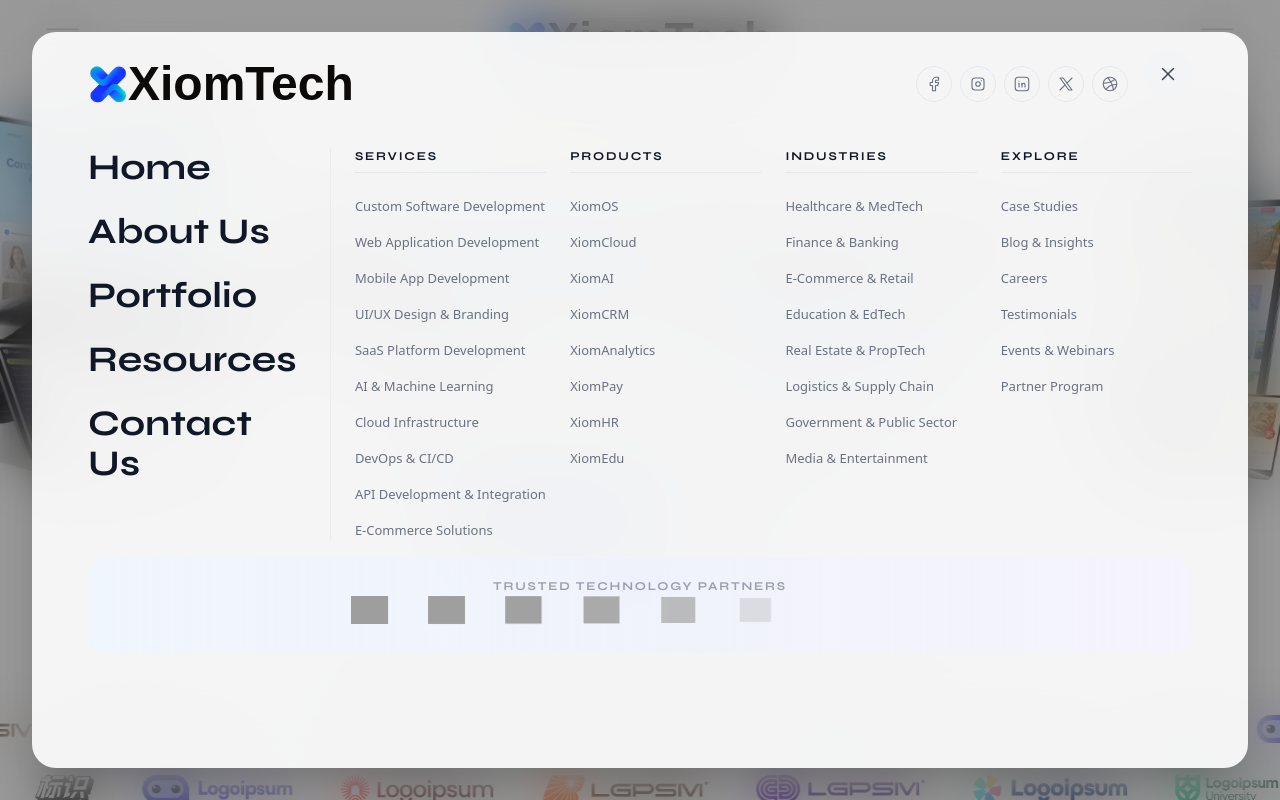
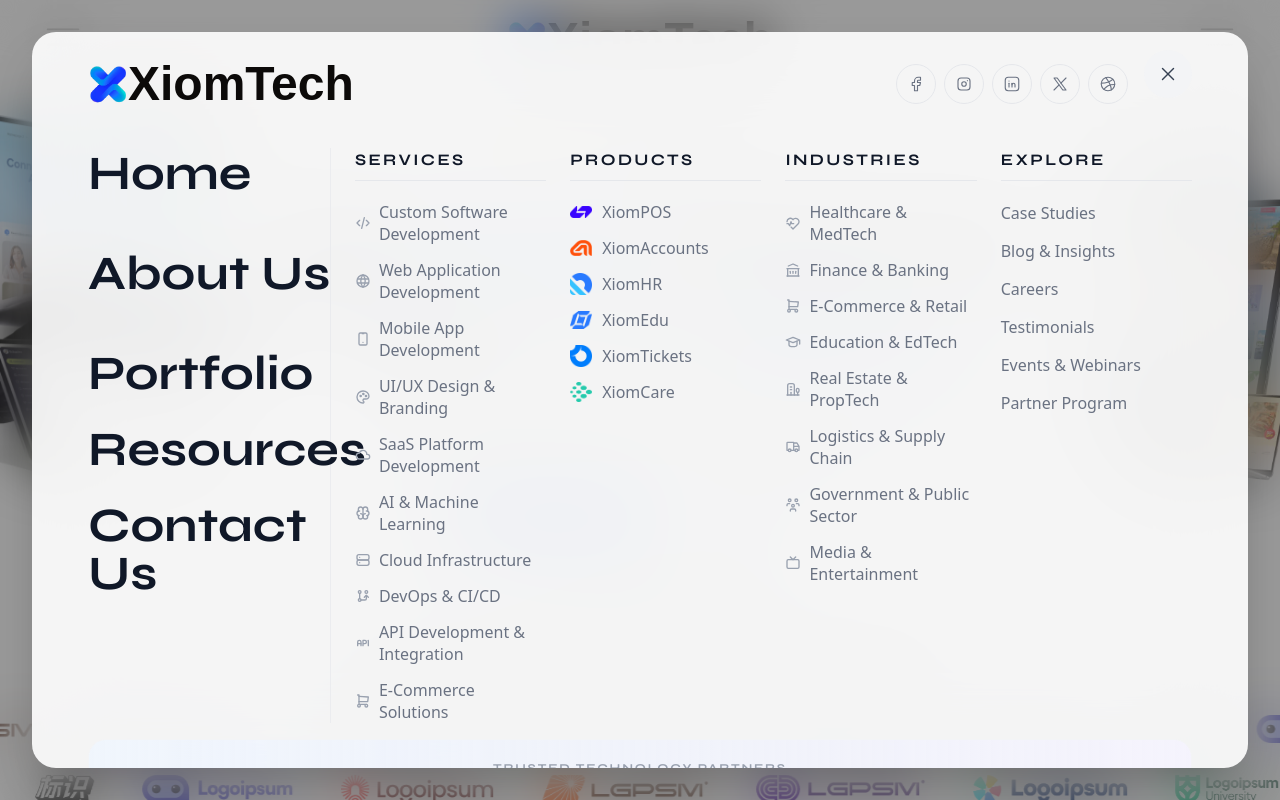
Before and after one commit to mh-miyad/xiomtech-v2, a Next.js app: page / in a window 1280 px wide. Both pictures are taken after a click on the button 63 px from the left and 37 px from the top of the page. Shown: the top 800 px of the page. Built offline with nearby package versions, Linux system fonts and the light colour scheme; grey boxes are pictures that could not be loaded; a web font is replaced by a local one.

Commit message:
done adding this

```diff
--- a/src/components/common/FullPageMenu.tsx
+++ b/src/components/common/FullPageMenu.tsx
@@ -1,20 +1,54 @@
 "use client";
 import {
+  IconApi,
   IconArrowRight,
+  IconBrain,
   IconBrandDribbble,
   IconBrandFacebook,
   IconBrandInstagram,
   IconBrandLinkedin,
   IconBrandWhatsapp,
   IconBrandX,
+  IconBuildingBank,
+  IconBuildingEstate,
+  IconCloud,
+  IconCode,
+  IconDeviceMobile,
+  IconDeviceTv,
+  IconGitBranch,
+  IconHeartbeat,
   IconMail,
+  IconPalette,
   IconPhone,
+  IconSchool,
+  IconServer,
+  IconShoppingCart,
+  IconTruck,
+  IconUsersGroup,
+  IconWorld,
   IconX,
 } from "@tabler/icons-react";
 import gsap from "gsap";
 import Image from "next/image";
+import Link from "next/link";
+import type { ComponentType, SVGProps } from "react";
 import { useCallback, useEffect, useRef } from "react";
 import Logo from "./Logo";
+
+/* ── Types ── */
+type IconComponent = ComponentType<
+  SVGProps<SVGSVGElement> & { size?: number; stroke?: number }
+>;
+
+type MenuItem = {
+  name: string;
+  icon: IconComponent;
+};
+
+type ProductItem = {
+  name: string;
+  icon: string;
+};
 
 const mainNav = [
   { name: "Home", href: "#" },
@@ -24,39 +58,37 @@
   { name: "Contact Us", href: "#" },
 ];
 
-const services = [
-  "Custom Software Development",
-  "Web Application Development",
-  "Mobile App Development",
-  "UI/UX Design & Branding",
-  "SaaS Platform Development",
-  "AI & Machine Learning",
-  "Cloud Infrastructure",
-  "DevOps & CI/CD",
-  "API Development & Integration",
-  "E-Commerce Solutions",
+const services: MenuItem[] = [
+  { name: "Custom Software Development", icon: IconCode },
+  { name: "Web Application Development", icon: IconWorld },
+  { name: "Mobile App Development", icon: IconDeviceMobile },
+  { name: "UI/UX Design & Branding", icon: IconPalette },
+  { name: "SaaS Platform Development", icon: IconCloud },
+  { name: "AI & Machine Learning", icon: IconBrain },
+  { name: "Cloud Infrastructure", icon: IconServer },
+  { name: "DevOps & CI/CD", icon: IconGitBranch },
+  { name: "API Development & Integration", icon: IconApi },
+  { name: "E-Commerce Solutions", icon: IconShoppingCart },
 ];
 
-const products = [
-  "XiomOS",
-  "XiomCloud",
-  "XiomAI",
-  "XiomCRM",
-  "XiomAnalytics",
-  "XiomPay",
-  "XiomHR",
-  "XiomEdu",
+const products: ProductItem[] = [
+  { name: "XiomPOS", icon: "/xiom/xiompos.png" },
+  { name: "XiomAccounts", icon: "/xiom/xiomaccount.png" },
+  { name: "XiomHR", icon: "/xiom/hrm.png" },
+  { name: "XiomEdu", icon: "/xiom/XiomEduFlow.png" },
+  { name: "XiomTickets", icon: "/xiom/xiomTickets.png" },
+  { name: "XiomCare", icon: "/xiom/xiomCare.png" },
 ];
 
-const industries = [
-  "Healthcare & MedTech",
-  "Finance & Banking",
-  "E-Commerce & Retail",
-  "Education & EdTech",
-  "Real Estate & PropTech",
-  "Logistics & Supply Chain",
-  "Government & Public Sector",
-  "Media & Entertainment",
+const industries: MenuItem[] = [
+  { name: "Healthcare & MedTech", icon: IconHeartbeat },
+  { name: "Finance & Banking", icon: IconBuildingBank },
+  { name: "E-Commerce & Retail", icon: IconShoppingCart },
+  { name: "Education & EdTech", icon: IconSchool },
+  { name: "Real Estate & PropTech", icon: IconBuildingEstate },
+  { name: "Logistics & Supply Chain", icon: IconTruck },
+  { name: "Government & Public Sector", icon: IconUsersGroup },
+  { name: "Media & Entertainment", icon: IconDeviceTv },
 ];
 
 const explore = [
@@ -142,61 +174,67 @@
       .fromTo(
         menu,
         { scale: 0, borderRadius: "50%", opacity: 0 },
-        { scale: 1, borderRadius: "24px", opacity: 1, duration: 0.7, ease: "power3.inOut" },
+        {
+          scale: 1,
+          borderRadius: "24px",
+          opacity: 1,
+          duration: 0.7,
+          ease: "power3.inOut",
+        }
       )
       .fromTo(
         "[data-menu-close]",
         { rotate: -90, opacity: 0, scale: 0.5 },
         { rotate: 0, opacity: 1, scale: 1, duration: 0.4 },
-        "-=0.2",
+        "-=0.2"
       )
       .fromTo(
         "[data-menu-logo]",
         { y: -20, opacity: 0 },
         { y: 0, opacity: 1, duration: 0.5 },
-        "-=0.3",
+        "-=0.3"
       )
       .fromTo(
         "[data-menu-social]",
         { y: -15, opacity: 0 },
         { y: 0, opacity: 1, duration: 0.4, stagger: 0.05 },
-        "-=0.3",
+        "-=0.3"
       )
       .fromTo(
         "[data-menu-main-link]",
         { x: -40, opacity: 0 },
         { x: 0, opacity: 1, duration: 0.5, stagger: 0.06 },
-        "-=0.3",
+        "-=0.3"
       )
       .fromTo(
         "[data-menu-col-title]",
         { y: 25, opacity: 0 },
         { y: 0, opacity: 1, duration: 0.45, stagger: 0.06 },
-        "-=0.4",
+        "-=0.4"
       )
       .fromTo(
         "[data-menu-item]",
         { y: 15, opacity: 0 },
         { y: 0, opacity: 1, duration: 0.35, stagger: 0.015 },
-        "-=0.3",
+        "-=0.3"
       )
       .fromTo(
         "[data-menu-partners]",
         { y: 20, opacity: 0 },
         { y: 0, opacity: 1, duration: 0.5 },
-        "-=0.2",
+        "-=0.2"
       )
       .fromTo(
         "[data-menu-partner-logo]",
         { scale: 0.8, opacity: 0 },
         { scale: 1, opacity: 1, duration: 0.3, stagger: 0.04 },
-        "-=0.3",
+        "-=0.3"
       )
       .fromTo(
         "[data-menu-footer]",
         { y: 20, opacity: 0 },
         { y: 0, opacity: 1, duration: 0.5 },
-        "-=0.2",
+        "-=0.2"
       );
   }, []);
 
@@ -217,11 +255,17 @@
 
     tl.to(
       "[data-menu-item], [data-menu-col-title], [data-menu-main-link], [data-menu-partner-logo], [data-menu-partners], [data-menu-footer], [data-menu-logo], [data-menu-social], [data-menu-close]",
-      { opacity: 0, y: -10, duration: 0.2, stagger: 0.008 },
+      { opacity: 0, y: -10, duration: 0.2, stagger: 0.008 }
     ).to(
       menu,
-      { scale: 0, borderRadius: "50%", opacity: 0, duration: 0.5, ease: "power3.inOut" },
-      "-=0.05",
+      {
+        scale: 0,
+        borderRadius: "50%",
+        opacity: 0,
+        duration: 0.5,
+        ease: "power3.inOut",
+      },
+      "-=0.05"
     );
   }, []);
 
@@ -269,7 +313,7 @@
                   key={s.label}
                   href={s.href}
                   data-menu-social
-                  className="opacity-0 size-9 flex items-center justify-center rounded-full border border-gray-200 text-gray-500 hover:text-blue-600 hover:border-blue-300 transition-colors duration-200"
+                  className="opacity-0 size-10 flex items-center justify-center rounded-full border border-gray-200 text-gray-500 hover:text-blue-600 hover:border-blue-300 transition-colors duration-200"
                   aria-label={s.label}
                 >
                   <s.icon size={18} stroke={1.5} />
@@ -301,7 +345,7 @@
                     key={link.name}
                     href={link.href}
                     data-menu-main-link
-                    className="opacity-0 group flex items-center gap-2 font-[family-name:var(--font-syne)] text-xl sm:text-2xl lg:text-3xl xl:text-4xl font-bold text-gray-900 hover:text-blue-600 transition-colors duration-200 py-1 lg:py-2.5"
+                    className="opacity-0 group flex items-center gap-2 font-[family-name:var(--font-syne)] text-2xl sm:text-3xl lg:text-4xl xl:text-5xl font-bold text-gray-900 hover:text-blue-600 transition-colors duration-200 py-1.5 lg:py-3"
                   >
                     <span>{link.name}</span>
                     <IconArrowRight
@@ -320,19 +364,23 @@
                 <div>
                   <h3
                     data-menu-col-title
-                    className="opacity-0 text-[10px] md:text-xs font-[family-name:var(--font-syne)] font-bold uppercase tracking-[0.15em] text-gray-900 mb-4 md:mb-5 pb-2 border-b border-gray-200"
+                    className="opacity-0  font-[family-name:var(--font-syne)] font-bold uppercase tracking-[0.15em] text-gray-900 mb-4 md:mb-5 pb-2 border-b border-gray-200"
                   >
                     Services
                   </h3>
-                  <ul className="space-y-2.5 md:space-y-3">
+                  <ul className="space-y-3 md:space-y-3.5">
                     {services.map((item) => (
-                      <li key={item} data-menu-item className="opacity-0">
-                        <a
-                          href="#"
-                          className="text-xs md:text-[13px] text-gray-500 hover:text-gray-900 transition-colors duration-200 leading-snug"
+                      <li key={item.name} data-menu-item className="opacity-0">
+                        <Link
+                          href="/"
+                          className="flex items-center gap-2 text-sm md:text-base text-gray-500 hover:text-blue-600 transition-colors duration-200 leading-snug group"
                         >
-                          {item}
-                        </a>
+                          <item.icon
+                            size={16}
+                            className="shrink-0 text-gray-400 group-hover:text-blue-500 transition-colors duration-200"
+                          />
+                          {item.name}
+                        </Link>
                       </li>
                     ))}
                   </ul>
@@ -342,18 +390,25 @@
                 <div>
                   <h3
                     data-menu-col-title
-                    className="opacity-0 text-[10px] md:text-xs font-[family-name:var(--font-syne)] font-bold uppercase tracking-[0.15em] text-gray-900 mb-4 md:mb-5 pb-2 border-b border-gray-200"
+                    className="opacity-0 font-[family-name:var(--font-syne)] font-bold uppercase tracking-[0.15em] text-gray-900 mb-4 md:mb-5 pb-2 border-b border-gray-200"
                   >
                     Products
                   </h3>
-                  <ul className="space-y-2.5 md:space-y-3">
+                  <ul className="space-y-3 md:space-y-3.5">
                     {products.map((item) => (
-                      <li key={item} data-menu-item className="opacity-0">
+                      <li key={item.name} data-menu-item className="opacity-0">
                         <a
                           href="#"
-                          className="text-xs md:text-[13px] text-gray-500 hover:text-gray-900 transition-colors duration-200 leading-snug"
+                          className="flex items-center gap-2.5 text-sm md:text-base text-gray-500 hover:text-blue-600 transition-colors duration-200 leading-snug group"
                         >
-                          {item}
+                          <Image
+                            src={item.icon}
+                            alt={item.name}
+                            width={22}
+                            height={22}
+                            className="size-5 md:size-[22px] rounded object-contain shrink-0"
+                          />
+                          <span className="font-medium">{item.name}</span>
                         </a>
                       </li>
                     ))}
@@ -364,19 +419,23 @@
                 <div>
                   <h3
                     data-menu-col-title
-                    className="opacity-0 text-[10px] md:text-xs font-[family-name:var(--font-syne)] font-bold uppercase tracking-[0.15em] text-gray-900 mb-4 md:mb-5 pb-2 border-b border-gray-200"
+                    className="opacity-0   font-[family-name:var(--font-syne)] font-bold uppercase tracking-[0.15em] text-gray-900 mb-4 md:mb-5 pb-2 border-b border-gray-200"
                   >
                     Industries
                   </h3>
-                  <ul className="space-y-2.5 md:space-y-3">
+                  <ul className="space-y-3 md:space-y-3.5">
                     {industries.map((item) => (
-                      <li key={item} data-menu-item className="opacity-0">
-                        <a
+                      <li key={item.name} data-menu-item className="opacity-0">
+                        <Link
                           href="#"
-                          className="text-xs md:text-[13px] text-gray-500 hover:text-gray-900 transition-colors duration-200 leading-snug"
+                          className="flex items-center gap-2 text-sm md:text-base text-gray-500 hover:text-blue-600 transition-colors duration-200 leading-snug group"
                         >
-                          {item}
-                        </a>
+                          <item.icon
+                            size={16}
+                            className="shrink-0 text-gray-400 group-hover:text-blue-500 transition-colors duration-200"
+                          />
+                          {item.name}
+                        </Link>
                       </li>
                     ))}
                   </ul>
@@ -386,19 +445,19 @@
                 <div>
                   <h3
                     data-menu-col-title
-                    className="opacity-0 text-[10px] md:text-xs font-[family-name:var(--font-syne)] font-bold uppercase tracking-[0.15em] text-gray-900 mb-4 md:mb-5 pb-2 border-b border-gray-200"
+                    className="opacity-0  font-[family-name:var(--font-syne)] font-bold uppercase tracking-[0.15em] text-gray-900 mb-4 md:mb-5 pb-2 border-b border-gray-200"
                   >
                     Explore
                   </h3>
-                  <ul className="space-y-2.5 md:space-y-3">
+                  <ul className="space-y-3 md:space-y-3.5">
                     {explore.map((item) => (
                       <li key={item} data-menu-item className="opacity-0">
-                        <a
+                        <Link
                           href="#"
-                          className="text-xs md:text-[13px] text-gray-500 hover:text-gray-900 transition-colors duration-200 leading-snug"
+                          className="text-sm md:text-base text-gray-500 hover:text-blue-600 transition-colors duration-200 leading-snug"
                         >
                           {item}
-                        </a>
+                        </Link>
                       </li>
                     ))}
                   </ul>
@@ -413,7 +472,7 @@
           data-menu-partners
           className="opacity-0 mx-5 md:mx-10 lg:mx-14 rounded-2xl bg-gradient-to-r from-blue-50/80 via-indigo-50/60 to-violet-50/80 border border-gray-100 px-6 py-4 md:py-5 shrink-0"
         >
-          <p className="text-[10px] md:text-xs font-[family-name:var(--font-syne)] font-bold uppercase tracking-[0.15em] text-gray-400 mb-3 text-center">
+          <p className="text-xs font-[family-name:var(--font-syne)] font-bold uppercase tracking-[0.15em] text-gray-400 mb-3 text-center">
             Trusted Technology Partners
           </p>
           <div className="flex flex-wrap items-center justify-center gap-6 md:gap-8 lg:gap-10">
@@ -424,7 +483,7 @@
                   alt={p.name}
                   width={80}
                   height={40}
-                  className="h-6 md:h-7 w-auto object-contain transition-all duration-300 hover:scale-110"
+                  className="h-7 md:h-8 w-auto object-contain transition-all duration-300 hover:scale-110"
                   unoptimized
                 />
               </div>
@@ -439,7 +498,7 @@
         >
           <div className="flex flex-col md:flex-row items-start md:items-center justify-between gap-4">
             {/* Contact row */}
-            <div className="flex flex-col sm:flex-row flex-wrap gap-3 sm:gap-5 text-xs text-gray-600 font-medium">
+            <div className="flex flex-col sm:flex-row flex-wrap gap-3 sm:gap-5 text-[13px] text-gray-600 font-medium">
               <a
                 href="mailto:info.xiomtech@gmail.com"
                 className="flex items-center gap-1.5 hover:text-blue-600 transition-colors duration-200"
@@ -470,7 +529,7 @@
               href="https://wa.me/8801822830775"
               target="_blank"
               rel="noopener noreferrer"
-              className="group inline-flex items-center gap-2 bg-blue-600 text-white px-5 py-2.5 rounded-full font-semibold text-xs hover:bg-blue-700 transition-colors duration-300"
+              className="group inline-flex items-center gap-2 bg-blue-600 text-white px-6 py-3 rounded-full font-semibold text-sm hover:bg-blue-700 transition-colors duration-300"
             >
               Start a Project
               <IconArrowRight
@@ -484,7 +543,9 @@
           <div className="flex flex-col sm:flex-row items-start sm:items-center justify-between gap-3 mt-4">
             {/* Country flags */}
             <div className="flex items-center gap-4">
-              <span className="text-xs font-semibold text-gray-500">Serving</span>
+              <span className="text-xs font-semibold text-gray-500">
+                Serving
+              </span>
               {countries.map((c) => (
                 <span key={c.name} className="inline-flex items-center gap-1">
                   <Image
@@ -495,10 +556,14 @@
                     className="rounded-sm"
                     unoptimized
                   />
-                  <span className="text-[11px] font-medium text-gray-600">{c.name}</span>
+                  <span className="text-xs font-medium text-gray-600">
+                    {c.name}
+                  </span>
                 </span>
               ))}
-              <span className="text-xs font-semibold text-gray-500">& beyond</span>
+              <span className="text-xs font-semibold text-gray-500">
+                & beyond
+              </span>
             </div>
 
             {/* Copyright */}
```
